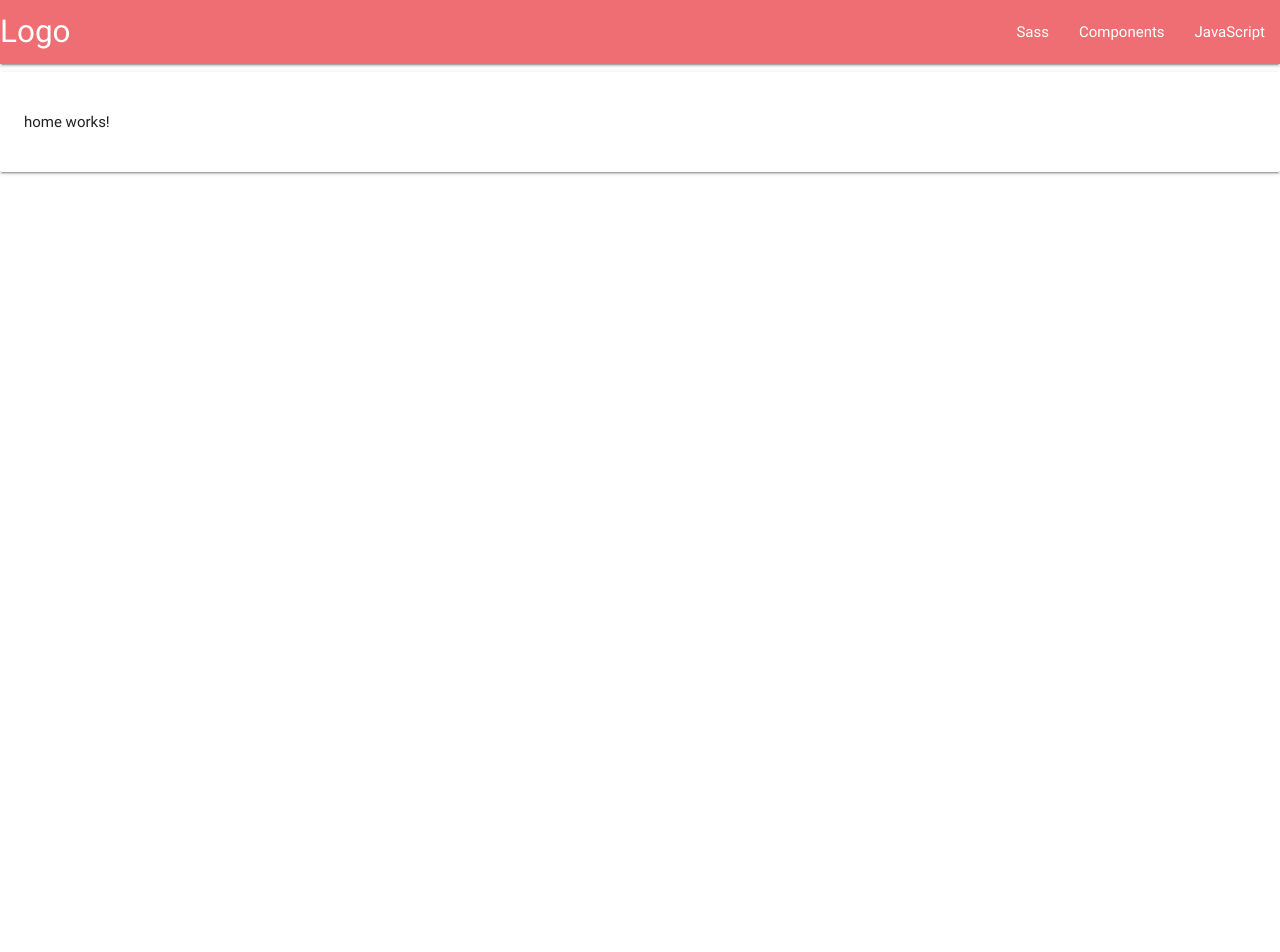
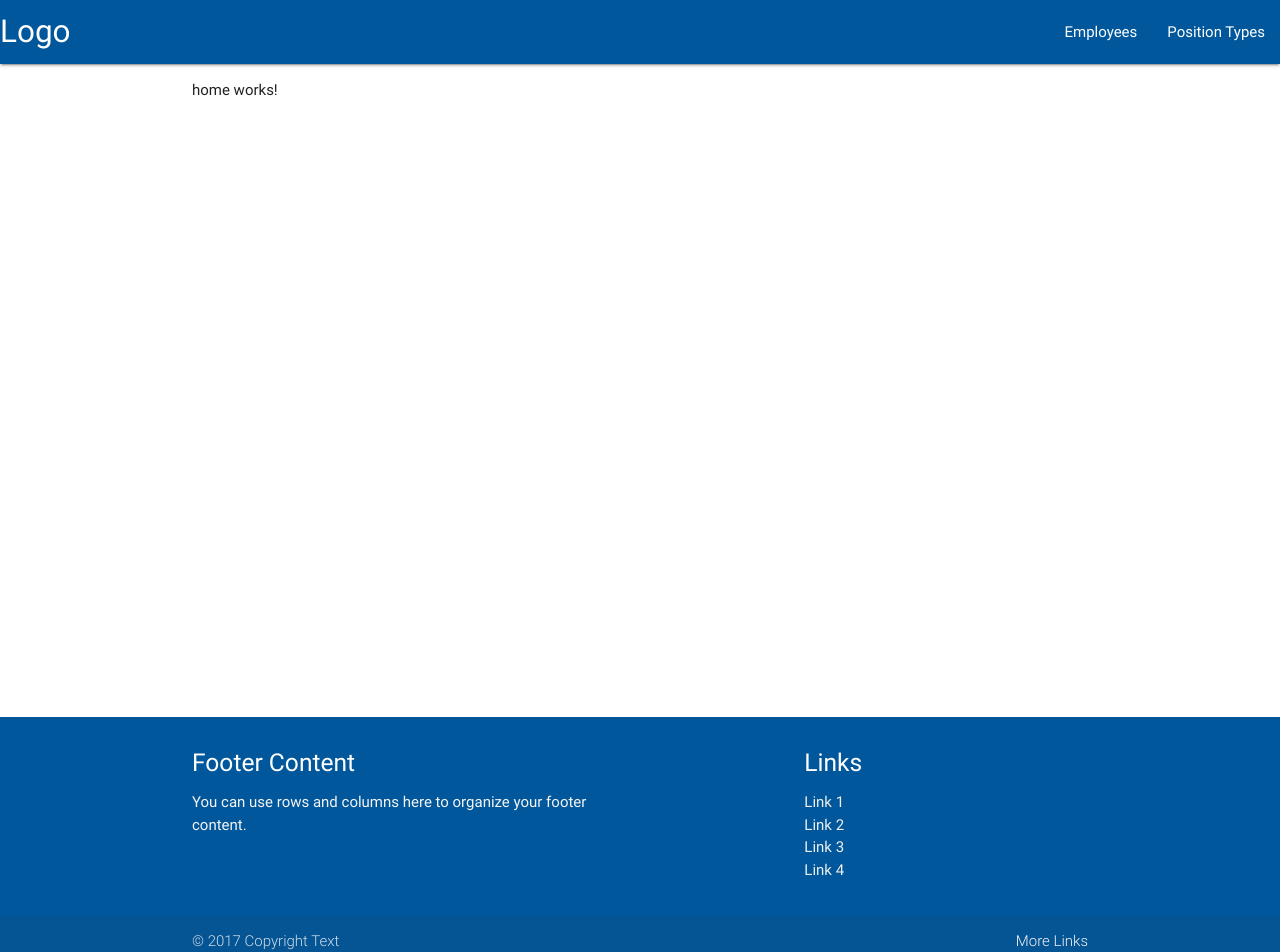
Before and after one commit to gabrielmbarboza/employees_list_angular, an Angular app: page / in a window 1280 px wide. Shown: the top 952 px of the page. Before the commit the page ends 800 px from the top, so only its background shows below. Built offline with nearby package versions, Linux system fonts and the light colour scheme.

Commit message:
Stylingthe components and defining routes

```diff
--- a/src/app/app.component.html
+++ b/src/app/app.component.html
@@ -1,15 +1,37 @@
-<div>
-  <nav>
-    <div class="nav-wrapper">
-      <a href="#" class="brand-logo">Logo</a>
-      <ul id="nav-mobile" class="right hide-on-med-and-down">
-        <li><a href="sass.html">Sass</a></li>
-        <li><a href="badges.html">Components</a></li>
-        <li><a href="collapsible.html">JavaScript</a></li>
-      </ul>
+<nav class="light-blue darken-4">
+    <div class="nav-wrapper ">
+      <a routerLink="" class="brand-logo">Logo</a>
+    <ul id="nav-mobile" class="right hide-on-med-and-down">
+      <li routerLinkActive="active"><a routerLink="/employees">Employees</a></li>
+      <li routerLinkActive="active"><a routerLink="/position-types">Position Types</a></li>
+    </ul>
     </div>
   </nav>
+<div class="container" style="min-height: 638px;">
+  <router-outlet></router-outlet>
 </div>
-<div class="card-panel">
-    <router-outlet></router-outlet>
-</div>
+<footer class="page-footer light-blue darken-4">
+  <div class="container">
+    <div class="row">
+      <div class="col l6 s12">
+        <h5 class="white-text">Footer Content</h5>
+        <p class="grey-text text-lighten-4">You can use rows and columns here to organize your footer content.</p>
+      </div>
+      <div class="col l4 offset-l2 s12">
+        <h5 class="white-text">Links</h5>
+        <ul>
+          <li><a class="grey-text text-lighten-3" href="#!">Link 1</a></li>
+          <li><a class="grey-text text-lighten-3" href="#!">Link 2</a></li>
+          <li><a class="grey-text text-lighten-3" href="#!">Link 3</a></li>
+          <li><a class="grey-text text-lighten-3" href="#!">Link 4</a></li>
+        </ul>
+      </div>
+    </div>
+  </div>
+  <div class="footer-copyright">
+    <div class="container">
+      © 2017 Copyright Text
+      <a class="grey-text text-lighten-4 right" href="#!">More Links</a>
+    </div>
+  </div>
+</footer>
--- a/src/app/employee/employee.component.html
+++ b/src/app/employee/employee.component.html
@@ -1,4 +1,10 @@
 <h1>Employees: </h1>
 <ul>
-    <li *ngFor="let employee of employees"><i class="medium material-icons" style="display: inline-flex; vertical-align: middle">perm_identity</i>{{employee.first_name}} {{employee.last_name}} ({{employee.nickname}})</li>
+    <li *ngFor="let employee of employees">
+        <i class="medium material-icons" style="display: inline-flex; vertical-align: middle">perm_identity</i>
+        <span>{{employee.first_name}} {{employee.last_name}} ({{employee.nickname}})</span>
+        <i class="tiny material-icons">edit</i>
+        <i class="tiny material-icons">delete</i>
+    </li>
 <ul>
+<a class="btn-floating btn-large waves-effect waves-light blue darken-2" style="float:right;vertical-align:bottom"><i class="material-icons">add</i></a>
--- a/src/index.html
+++ b/src/index.html
@@ -2,7 +2,7 @@
 <html lang="en">
 <head>
   <meta charset="utf-8">
-  <title>EmployeesListAngular</title>
+  <title>Employees List</title>
   <base href="/">
   <meta name="viewport" content="width=device-width, initial-scale=1">
   <link rel="icon" type="image/x-icon" href="favicon.ico">
--- a/src/styles.css
+++ b/src/styles.css
@@ -1 +1,7 @@
-/* You can add global styles to this file, and also import other style files */
+ul li span {
+    cursor: pointer;
+}
+
+ul li span:hover {
+    color: #999999;
+}
```
